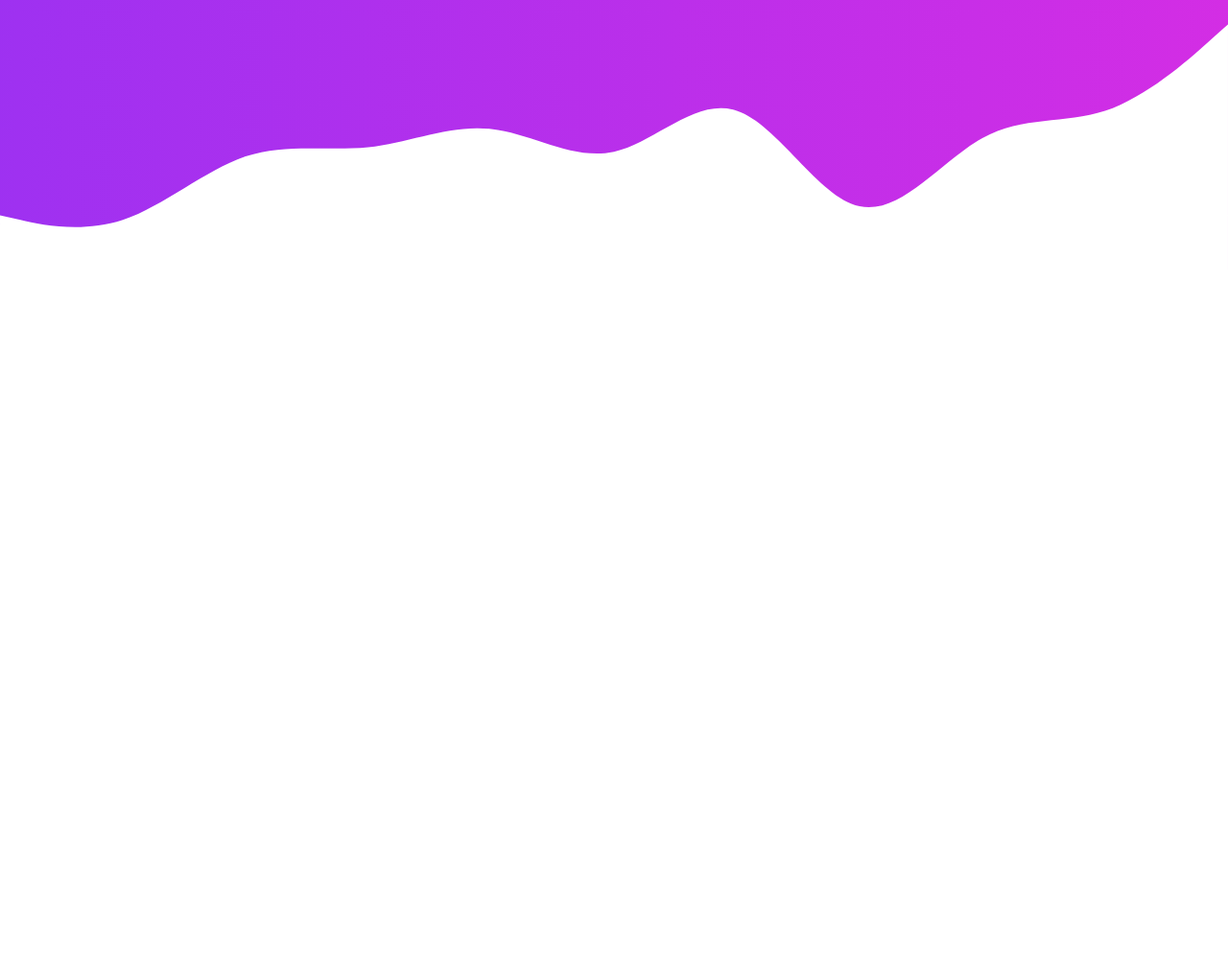
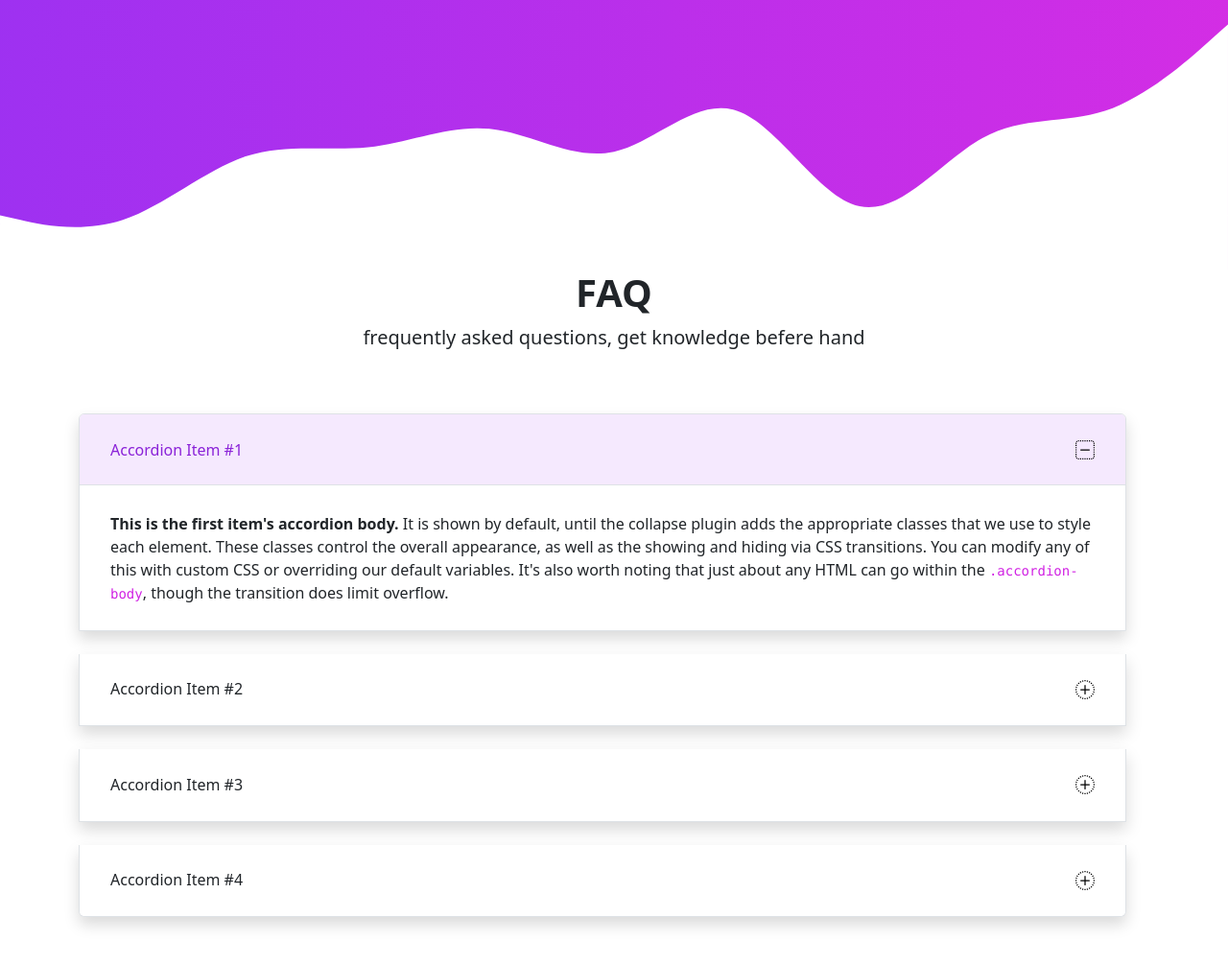
Before and after one commit to PaiZayOo/Profile_Page, a website: page index.html in a window 1280 px wide. Shown: the part 3793-4798 px from the top of the page at 96% size. Before the commit the page ends 4074 px from the top, so only its background shows below. Drawn offline with nearby package versions, Linux system fonts and the light colour scheme.

Commit message:
faq section

```diff
--- a/index.html
+++ b/index.html
@@ -190,6 +190,8 @@
 
     </section>
     <!-- SERVICES SECTION END  -->
+
+    <!-- TESTIMONAL SECTION START  -->
     <section id="testimonials">
       <svg xmlns="http://www.w3.org/2000/svg" viewBox="0 0 1440 320"><path fill="#fff" fill-opacity="1" d="M0,224L24,213.3C48,203,96,181,144,144C192,107,240,53,288,48C336,43,384,85,432,106.7C480,128,528,128,576,122.7C624,117,672,107,720,96C768,85,816,75,864,85.3C912,96,960,128,1008,133.3C1056,139,1104,117,1152,106.7C1200,96,1248,96,1296,96C1344,96,1392,96,1416,96L1440,96L1440,0L1416,0C1392,0,1344,0,1296,0C1248,0,1200,0,1152,0C1104,0,1056,0,1008,0C960,0,912,0,864,0C816,0,768,0,720,0C672,0,624,0,576,0C528,0,480,0,432,0C384,0,336,0,288,0C240,0,192,0,144,0C96,0,48,0,24,0L0,0Z"></path></svg>
       <div class="container">
@@ -292,6 +294,73 @@
         <path fill="#fff" fill-opacity="1" d="M0,256L24,261.3C48,267,96,277,144,261.3C192,245,240,203,288,186.7C336,171,384,181,432,176C480,171,528,149,576,154.7C624,160,672,192,720,181.3C768,171,816,117,864,133.3C912,149,960,235,1008,245.3C1056,256,1104,192,1152,165.3C1200,139,1248,149,1296,133.3C1344,117,1392,75,1416,53.3L1440,32L1440,320L1416,320C1392,320,1344,320,1296,320C1248,320,1200,320,1152,320C1104,320,1056,320,1008,320C960,320,912,320,864,320C816,320,768,320,720,320C672,320,624,320,576,320C528,320,480,320,432,320C384,320,336,320,288,320C240,320,192,320,144,320C96,320,48,320,24,320L0,320Z"></path>
       </svg>
     </section>
+    <!-- TESTIMONAL SECTION END  -->
+
+    <!-- FAQ SECTION START  -->
+    <section id="faq">
+      <div class="container">
+        <div class="row">
+          <div class=" text-center">
+            <h2 class=" display-6 fw-bold">FAQ</h2>
+            <p class=" lead">frequently asked questions, get knowledge befere hand</p>
+          </div>
+        </div>
+        <div class=" row col-md-12 my-5">
+          <div class="accordion " id="accordionExample">
+            <div class="accordion-item mb-4 shadow">
+              <h2 class="accordion-header" id="headingOne">
+                <button class="accordion-button" type="button" data-bs-toggle="collapse" data-bs-target="#collapseOne" aria-expanded="true" aria-controls="collapseOne">
+                  Accordion Item #1
+                </button>
+              </h2>
+              <div id="collapseOne" class="accordion-collapse collapse show" aria-labelledby="headingOne" data-bs-parent="#accordionExample">
+                <div class="accordion-body">
+                  <strong>This is the first item's accordion body.</strong> It is shown by default, until the collapse plugin adds the appropriate classes that we use to style each element. These classes control the overall appearance, as well as the showing and hiding via CSS transitions. You can modify any of this with custom CSS or overriding our default variables. It's also worth noting that just about any HTML can go within the <code>.accordion-body</code>, though the transition does limit overflow.
+                </div>
+              </div>
+            </div>
+            <div class="accordion-item mb-4 shadow">
+              <h2 class="accordion-header" id="headingTwo">
+                <button class="accordion-button collapsed" type="button" data-bs-toggle="collapse" data-bs-target="#collapseTwo" aria-expanded="false" aria-controls="collapseTwo">
+                  Accordion Item #2
+                </button>
+              </h2>
+              <div id="collapseTwo" class="accordion-collapse collapse" aria-labelledby="headingTwo" data-bs-parent="#accordionExample">
+                <div class="accordion-body">
+                  <strong>This is the second item's accordion body.</strong> It is hidden by default, until the collapse plugin adds the appropriate classes that we use to style each element. These classes control the overall appearance, as well as the showing and hiding via CSS transitions. You can modify any of this with custom CSS or overriding our default variables. It's also worth noting that just about any HTML can go within the <code>.accordion-body</code>, though the transition does limit overflow.
+                </div>
+              </div>
+            </div>
+            <div class="accordion-item mb-4 shadow">
+              <h2 class="accordion-header" id="headingThree">
+                <button class="accordion-button collapsed" type="button" data-bs-toggle="collapse" data-bs-target="#collapseThree" aria-expanded="false" aria-controls="collapseThree">
+                  Accordion Item #3
+                </button>
+              </h2>
+              <div id="collapseThree" class="accordion-collapse collapse" aria-labelledby="headingThree" data-bs-parent="#accordionExample">
+                <div class="accordion-body">
+                  <strong>This is the third item's accordion body.</strong> It is hidden by default, until the collapse plugin adds the appropriate classes that we use to style each element. These classes control the overall appearance, as well as the showing and hiding via CSS transitions. You can modify any of this with custom CSS or overriding our default variables. It's also worth noting that just about any HTML can go within the <code>.accordion-body</code>, though the transition does limit overflow.
+                </div>
+              </div>
+            </div>
+            <div class="accordion-item mb-4 shadow">
+              <h2 class="accordion-header" id="headingfour">
+                <button class="accordion-button collapsed" type="button" data-bs-toggle="collapse" data-bs-target="#collapseFour" aria-expanded="false" aria-controls="collapseFour">
+                  Accordion Item #4
+                </button>
+              </h2>
+              <div id="collapseFour" class="accordion-collapse collapse" aria-labelledby="headingfour" data-bs-parent="#accordionExample">
+                <div class="accordion-body">
+                  <strong>This is the third item's accordion body.</strong> It is hidden by default, until the collapse plugin adds the appropriate classes that we use to style each element. These classes control the overall appearance, as well as the showing and hiding via CSS transitions. You can modify any of this with custom CSS or overriding our default variables. It's also worth noting that just about any HTML can go within the <code>.accordion-body</code>, though the transition does limit overflow.
+                </div>
+              </div>
+            </div>
+
+          </div>
+        </div>
+      </div>
+    </section>
+    <!-- FAQ SECTION END  -->
 </body>
 <script src="./node_modules/bootstrap/dist/js/bootstrap.bundle.min.js"></script>
 </html>
--- a/scss/_custom.scss
+++ b/scss/_custom.scss
@@ -26,6 +26,9 @@
 
 $navbar-nav-link-padding-x:         1.5rem;
 
+$accordion-padding-y:                     1.7rem;
+$accordion-padding-x:                     2rem;
+
 
 
 @import '../node_modules/bootstrap/scss/bootstrap.scss';
```
Also changed, not shown: css/app.css, img/portfolio-1.jpg (added), img/portfolio-2.jpg (added), img/portfolio-3.jpg (added), img/portfolio-4.jpg (added), img/portfolio-5.jpg (added), img/portfolio-6.jpg (added), img/portfolio-7.jpg (added), img/portfolio-8.jpg (added), img/portfolio-9.jpg (added), 1 other file.
